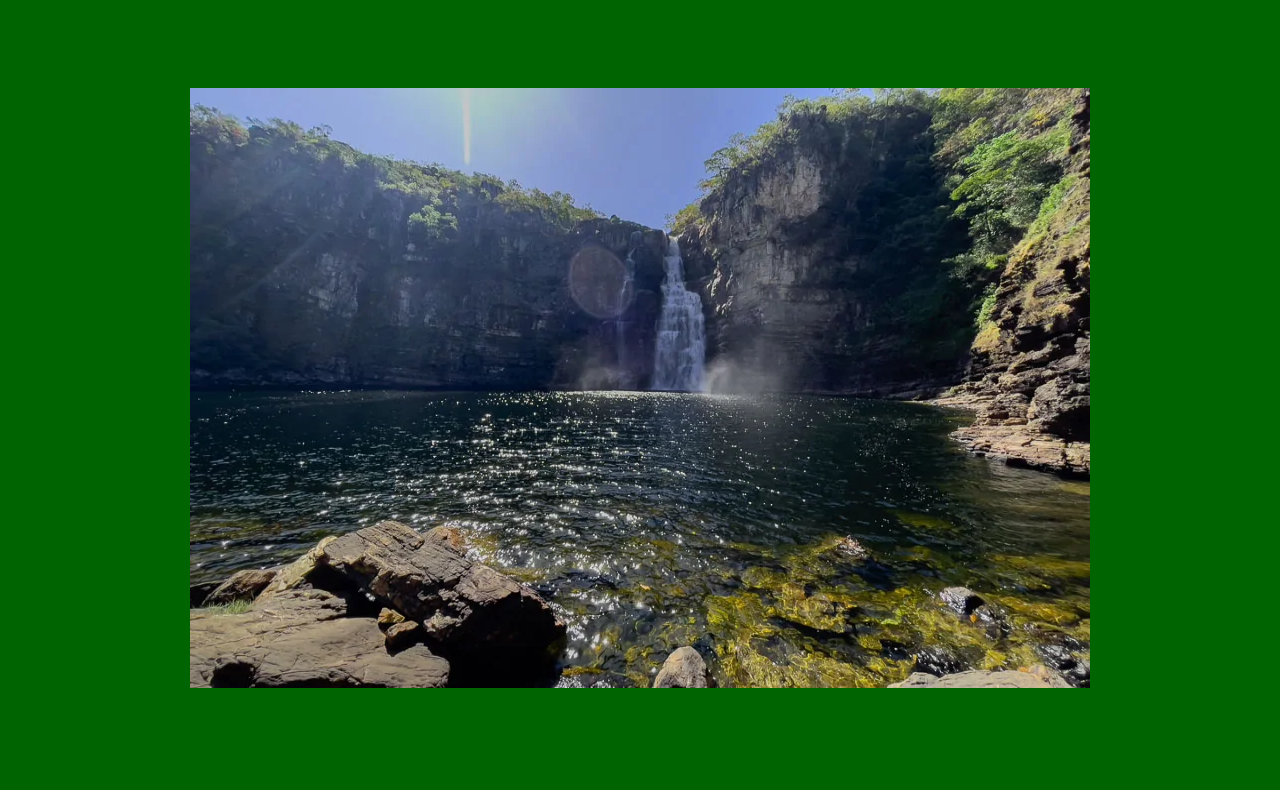
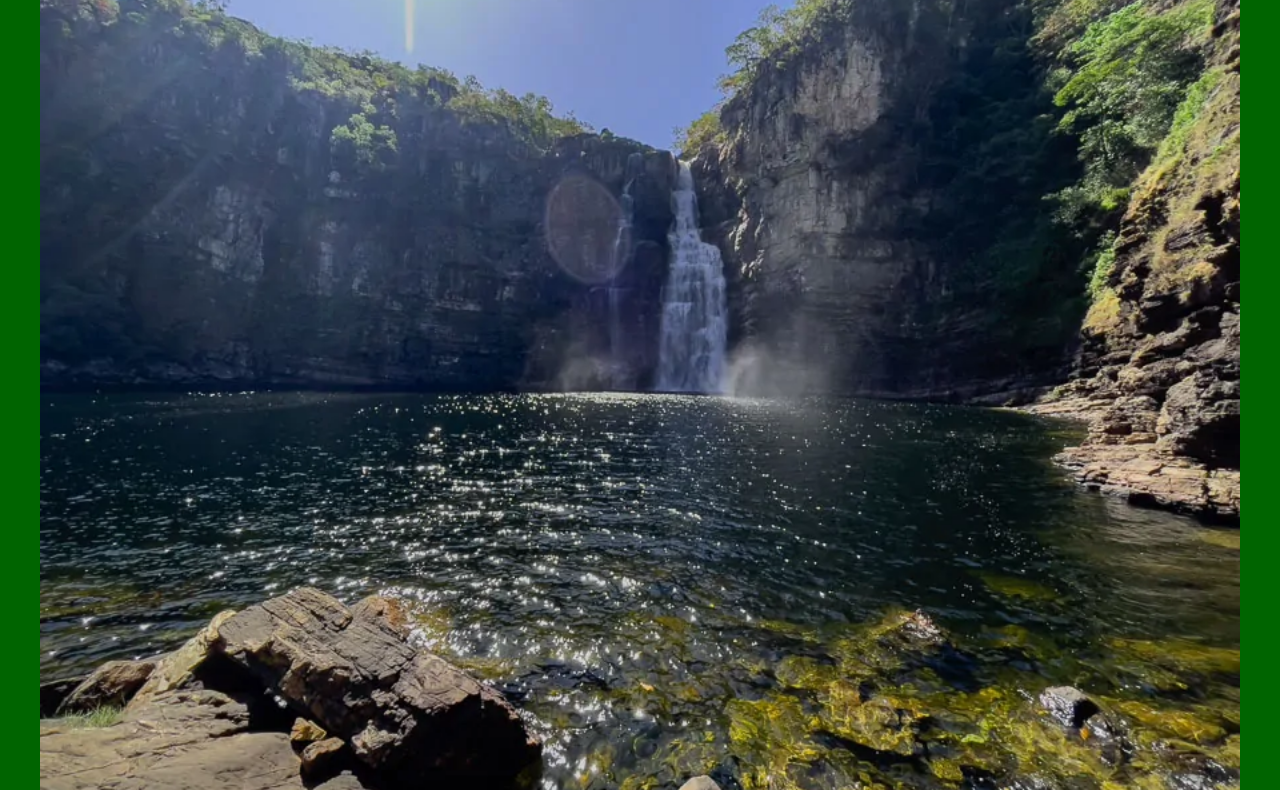
Before and after one commit to FelipeeSTK/slide-show, a plain HTML site: page index.html in a window 1280 px wide. Shown: the part 201-991 px from the top of the page. Drawn offline with Linux system fonts and the light colour scheme.

Commit message:
Update index.html

```diff
--- a/index.html
+++ b/index.html
@@ -18,7 +18,7 @@
         <button class="avançar" onclick="avancar()"><b>AVANÇAR</b></button>
     </div>
     <main>
-        <img class="slideshow" width="900" height="600" />
+        <img class="slideshow" width="1200" height="900" />
 
     </main>
     <script src="script.js"></script>
```
